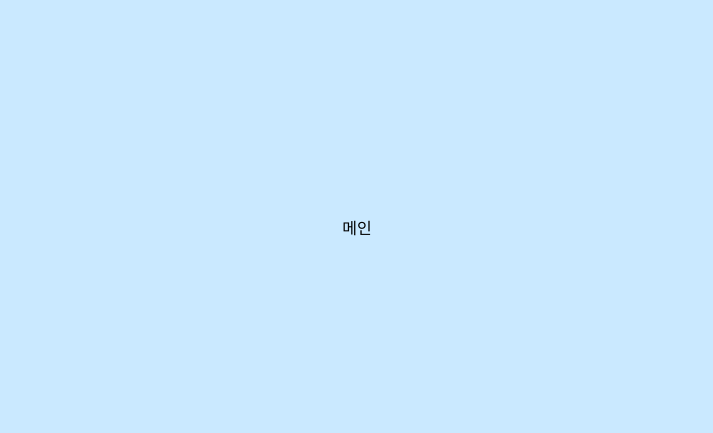
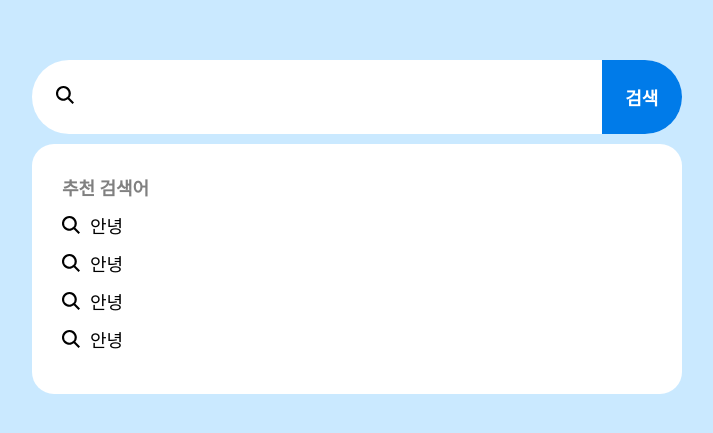
Before and after one commit to seounjin/wanted-pre-onboarding-frontend-week4-search-box, a React (Create React App) app: page / in a window 1280 px wide. Shown: the part 173-606 px from the top of the page, without its empty margins (283-996 px from the left). Built offline with nearby package versions, Linux system fonts and the light colour scheme; the HTML template or start-up script is replaced by a standard one.

Commit message:
FEAT : SearchBox, SearchList 스타일링

```diff
--- a/src/App.tsx
+++ b/src/App.tsx
@@ -1,7 +1,14 @@
+import SearchBox from './components/SearchBox/SearchBox';
+import SearchList from './components/SearchList/SearchList';
 import MainLayout from './layout/MainLayout/MainLayout';
 
 function App() {
-  return <MainLayout>메인</MainLayout>;
+  return (
+    <MainLayout>
+      <SearchBox></SearchBox>
+      <SearchList></SearchList>
+    </MainLayout>
+  );
 }
 
 export default App;
--- /dev/null
+++ b/src/components/SearchBox/SearchBox.style.ts
@@ -0,0 +1,55 @@
+import { styled } from 'styled-components';
+import { ReactComponent as MagnifyingGlassSvgIcon } from '../../Icons/MagnifyingGlass.svg';
+
+export const Wrapper = styled.div`
+  width: 650px;
+  height: 74px;
+
+  background-color: #fff;
+  border-radius: 42px;
+  overflow: hidden;
+
+  display: flex;
+  align-items: center;
+`;
+
+export const SearchInput = styled.input`
+  width: 100%;
+  height: 40px;
+  font-size: 18px;
+
+  border: none;
+
+  &:focus {
+    outline: none;
+    border: none;
+  }
+`;
+
+export const SearchButton = styled.button`
+  width: 90px;
+  height: 74px;
+
+  color: #fff;
+  background-color: #007be9;
+  border: none;
+  font-size: 18px;
+  font-weight: bold;
+`;
+
+export const MagnifyingGlassIconWrapper = styled.div`
+  padding-left: 24px;
+  padding-right: 10px;
+`;
+
+export const MagnifyingGlassIcon = styled(MagnifyingGlassSvgIcon)`
+  width: 18px;
+  height: 18px;
+  color: #000;
+`;
+
+export const SearchInputContainer = styled.div`
+  display: flex;
+  align-items: center;
+  width: 100%;
+`;
--- /dev/null
+++ b/src/components/SearchBox/SearchBox.tsx
@@ -0,0 +1,24 @@
+import {
+  MagnifyingGlassIcon,
+  MagnifyingGlassIconWrapper,
+  SearchButton,
+  SearchInput,
+  SearchInputContainer,
+  Wrapper,
+} from './SearchBox.style';
+
+const SearchBox = () => {
+  return (
+    <Wrapper>
+      <SearchInputContainer>
+        <MagnifyingGlassIconWrapper>
+          <MagnifyingGlassIcon />
+        </MagnifyingGlassIconWrapper>
+        <SearchInput />
+      </SearchInputContainer>
+      <SearchButton>검색</SearchButton>
+    </Wrapper>
+  );
+};
+
+export default SearchBox;
--- /dev/null
+++ b/src/components/SearchList/SearchList.style.ts
@@ -0,0 +1,31 @@
+import { styled } from 'styled-components';
+
+export const Wrapper = styled.div`
+  background-color: #fff;
+  width: 650px;
+  padding: 30px;
+  border-radius: 22px;
+  font-size: 18px;
+`;
+
+export const Title = styled.h5`
+  color: #808080;
+  margin-top: 0;
+  margin-bottom: 12px;
+  font-size: 18px;
+`;
+
+export const ListWrapper = styled.ul`
+  list-style: none;
+  padding: 0;
+  margin: 0;
+`;
+
+export const ListItem = styled.li`
+  display: flex;
+  align-items: center;
+  margin-bottom: 12px;
+  gap: 10px;
+`;
+
+export const Text = styled.span``;
--- /dev/null
+++ b/src/components/SearchList/SearchList.tsx
@@ -0,0 +1,36 @@
+import { MagnifyingGlassIcon } from '../SearchBox/SearchBox.style';
+import {
+  ListItem,
+  ListWrapper,
+  Title,
+  Wrapper,
+  Text,
+} from './SearchList.style';
+
+const SearchList = () => {
+  return (
+    <Wrapper>
+      <Title>추천 검색어</Title>
+      <ListWrapper>
+        <ListItem>
+          <MagnifyingGlassIcon />
+          <Text>안녕</Text>
+        </ListItem>
+        <ListItem>
+          <MagnifyingGlassIcon />
+          <Text>안녕</Text>
+        </ListItem>
+        <ListItem>
+          <MagnifyingGlassIcon />
+          <Text>안녕</Text>
+        </ListItem>
+        <ListItem>
+          <MagnifyingGlassIcon />
+          <Text>안녕</Text>
+        </ListItem>
+      </ListWrapper>
+    </Wrapper>
+  );
+};
+
+export default SearchList;
--- a/src/index.css
+++ b/src/index.css
@@ -17,3 +17,11 @@ code {
   font-family: source-code-pro, Menlo, Monaco, Consolas, 'Courier New',
     monospace;
 }
+
+*{
+  box-sizing: border-box;
+}
+
+button {
+  cursor: pointer;
+}
--- a/src/layout/MainLayout/MainLayout.style.ts
+++ b/src/layout/MainLayout/MainLayout.style.ts
@@ -5,9 +5,12 @@ export const Wrapper = styled.div`
   height: 100%;
 
   display: flex;
+  flex-direction: column;
   justify-content: center;
   align-items: center;
   background-color: #cae9ff;
+
+  gap: 10px;
 `;
 
 export const Temp = styled.div``;
--- /dev/null
+++ b/src/types/custom.d.ts
@@ -0,0 +1,6 @@
+declare module '*.svg' {
+  import { FunctionComponent, SVGProps } from 'react';
+  export const ReactComponent: FunctionComponent<SVGProps<SVGSVGElement>>;
+  const src: string;
+  export default src;
+}
--- a/tsconfig.json
+++ b/tsconfig.json
@@ -20,7 +20,5 @@
     "noEmit": true,
     "jsx": "react-jsx"
   },
-  "include": [
-    "src"
-  ]
+  "include": ["src/**/*", "types/**/*.d.ts"]
 }
```
Also changed, not shown: src/Icons/MagnifyingGlass.svg (added).
